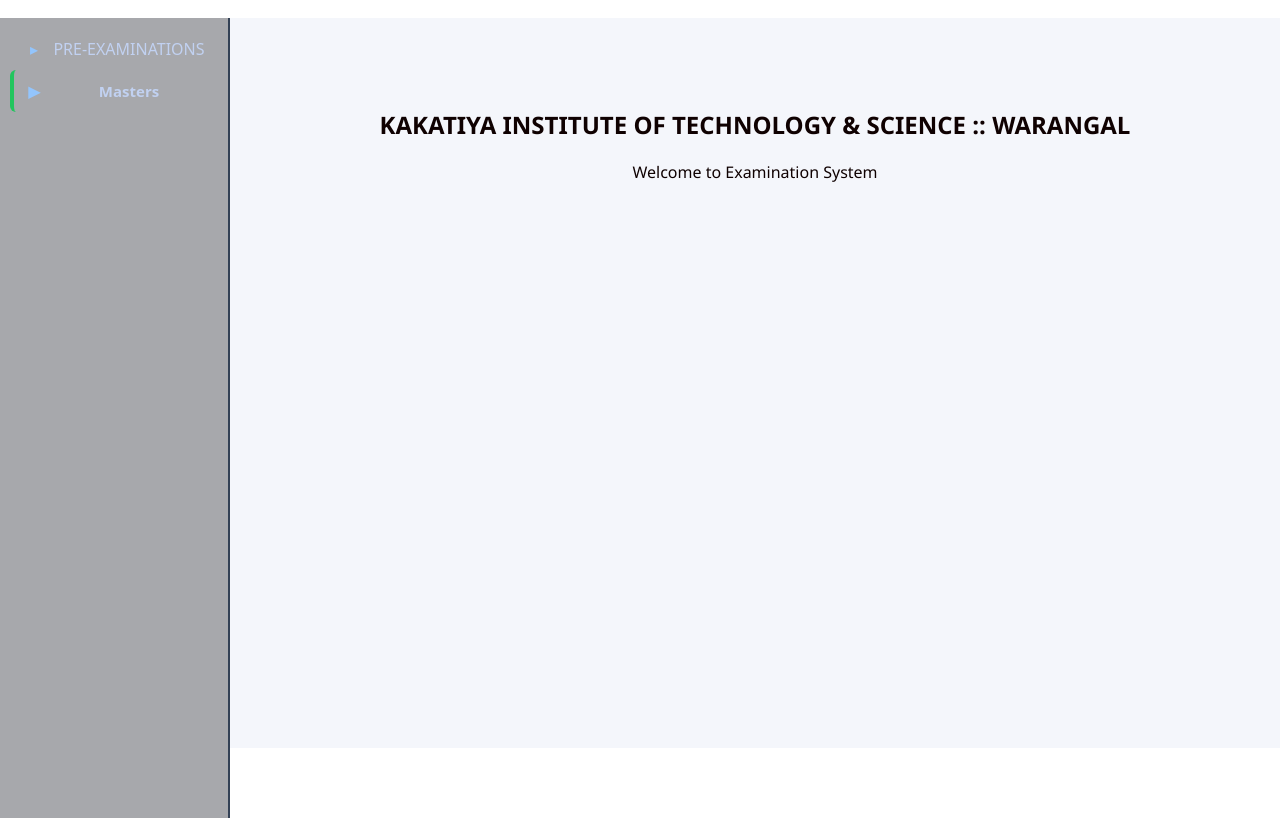
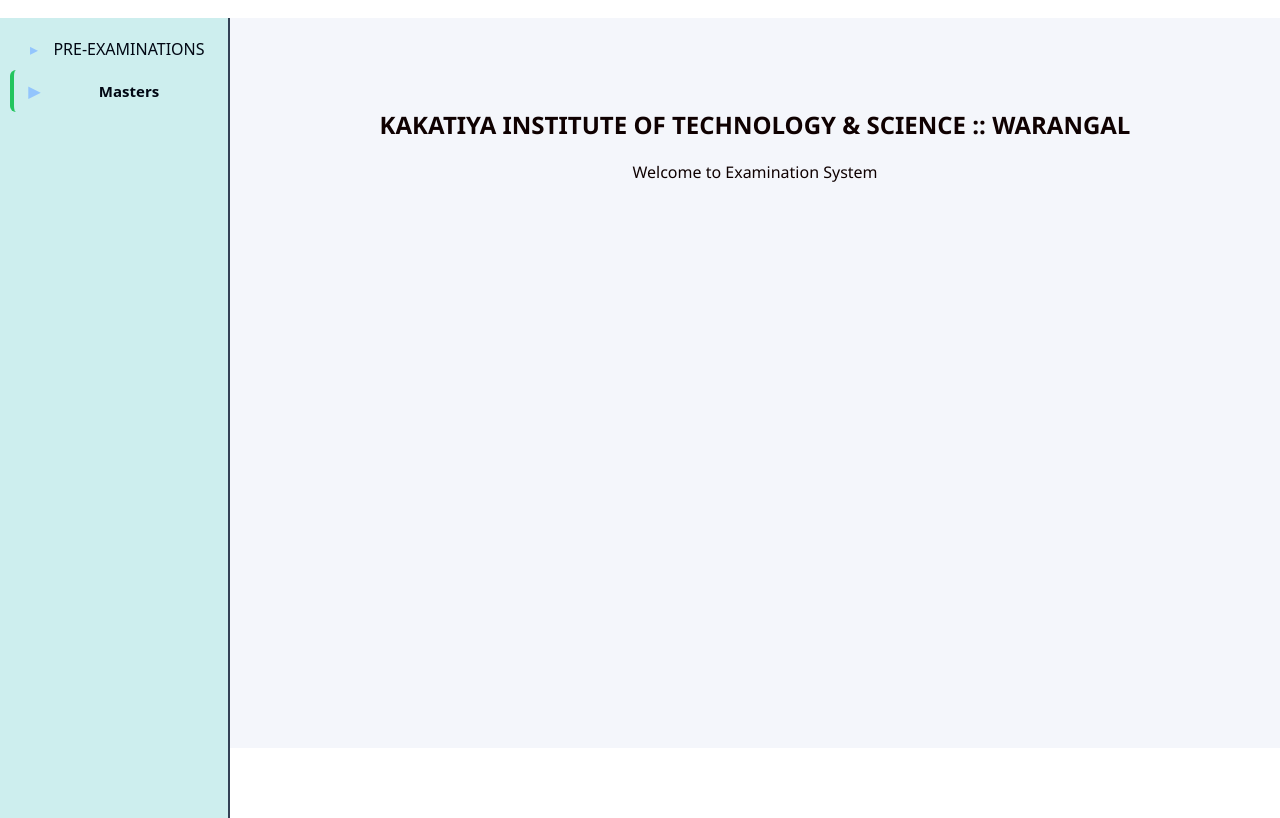
Before and after one commit to sairamhanuman/exam-system, a website: page public/index.html in a window 1280 px wide. Shown: the part 71-889 px from the top of the page. Drawn offline with Linux system fonts and the light colour scheme.

Commit message:
change side barclor 2

```diff
--- a/public/css/style.css
+++ b/public/css/style.css
@@ -174,8 +174,8 @@ select {
 /* ===== SIDEBAR STYLE ===== */
 .sidebar {
   width: 230px;
-  background: #9a9ca0de;
-  color: #c1d1f1;
+  background: #c8ecece5;
+  color: #010713;
   height: 100vh;
   padding: 10px;
   border-right: 2px solid #334155;
```
